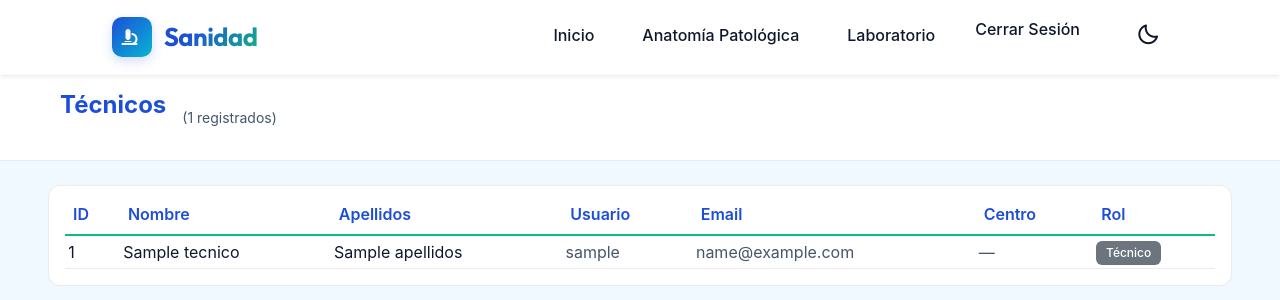
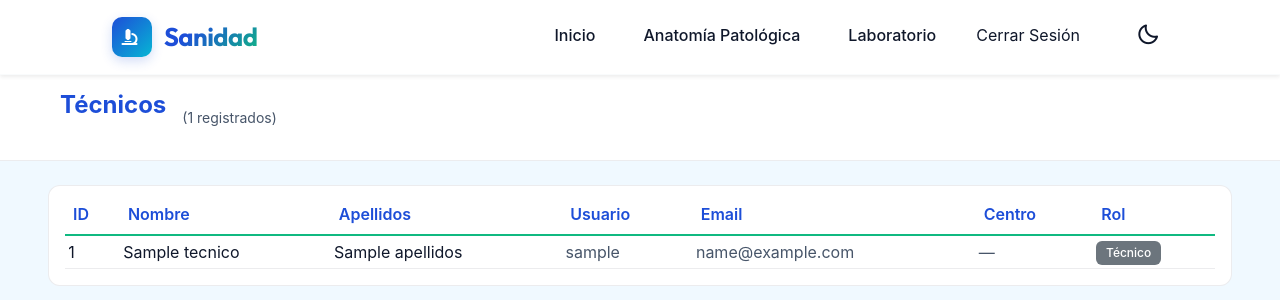
Before and after one commit to NoelBallester/DjangoSanidad, a Django app: template web/templates/web/usuarios.html in a window 1280 px wide. Shown: the top 300 px of the page. Run offline with Django 5.2, Linux system fonts and the light colour scheme; the template is opened without the code that fills it: most values are stand-ins (such as "Sample title", 1, 10 or a date in 2020).

Commit message:
Botón de cerrar sesión ajsutado y simétrico (muy importante)

```diff
--- a/css/header.css
+++ b/css/header.css
@@ -137,6 +137,34 @@
   font-weight: 800 !important;
 }
 
+/* Logout button inside navbar forms: keep same geometry as links */
+.nav__item form {
+  display: inline-flex !important;
+  align-items: center;
+  margin: 0;
+  padding: 0;
+  vertical-align: middle;
+}
+
+.nav__item form .nav-link,
+.nav__item form .nav__link,
+.nav__item form button.nav-link,
+.nav__item form button.nav__link {
+  border: 0 !important;
+  background: transparent !important;
+  margin: 0 !important;
+  padding: 0.5rem 0 !important;
+  line-height: 1.5 !important;
+  font: inherit !important;
+  text-decoration: none;
+  box-shadow: none !important;
+}
+
+.nav__item form button.nav-link:focus,
+.nav__item form button.nav__link:focus {
+  outline: none;
+}
+
 .header__icon--user {
   font-size: 1.75rem;
   color: var(--text-muted);
--- a/web/templates/web/usuarios.html
+++ b/web/templates/web/usuarios.html
@@ -94,6 +94,22 @@
         html.dark-theme .blue__color {
             color: #60a5fa !important;
         }
+
+        .logout-form {
+            display: inline-block;
+            margin: 0;
+            padding: 0;
+        }
+
+        .nav__logout-btn {
+            border: 0;
+            background: transparent;
+            padding: 0.5rem 0;
+            margin: 0;
+            line-height: 1.5;
+            font: inherit;
+            cursor: pointer;
+        }
     </style>
     <title>Usuarios</title>
 </head>
@@ -131,9 +147,9 @@
                     </li>
                     {% endif %}
                     <li class="nav-item nav__item">
-                        <form method="post" action="{% url 'logout' %}" style="display:inline">
+                        <form method="post" action="{% url 'logout' %}" class="logout-form">
                             {% csrf_token %}
-                            <button type="submit" class="nav-link nav__link btn btn-link p-0 border-0 bg-transparent">
+                            <button type="submit" class="nav-link nav__link nav__logout-btn">
                                 Cerrar Sesión
                             </button>
                         </form>
```
